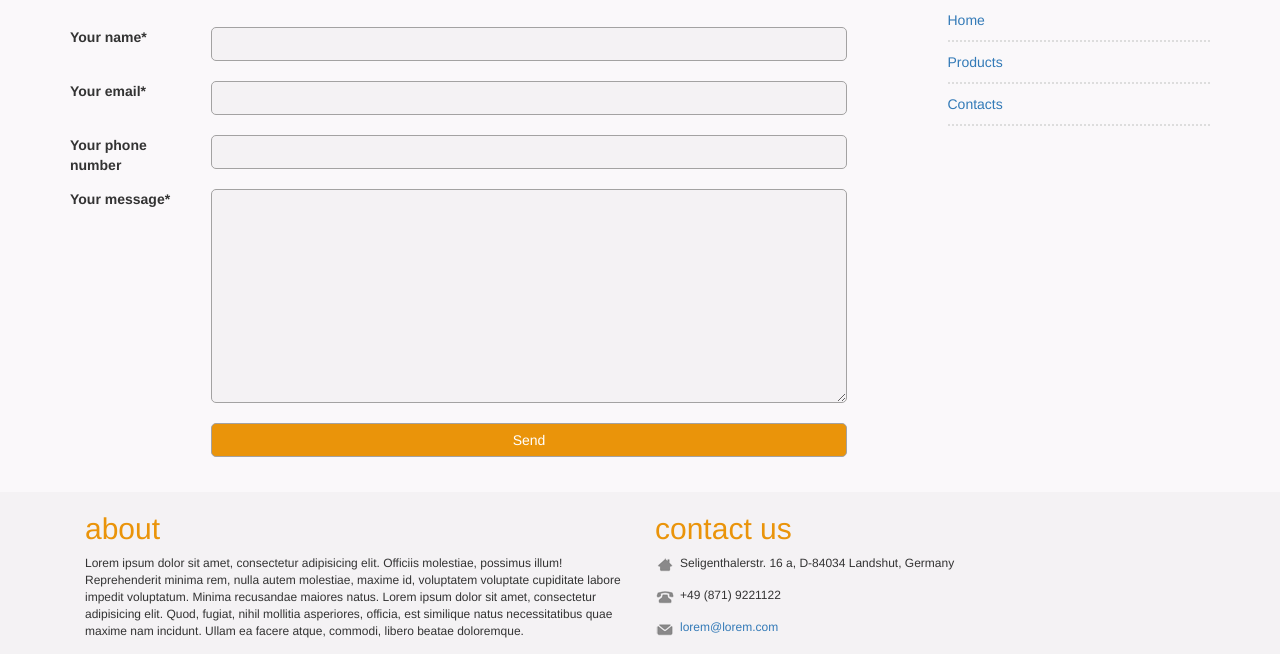
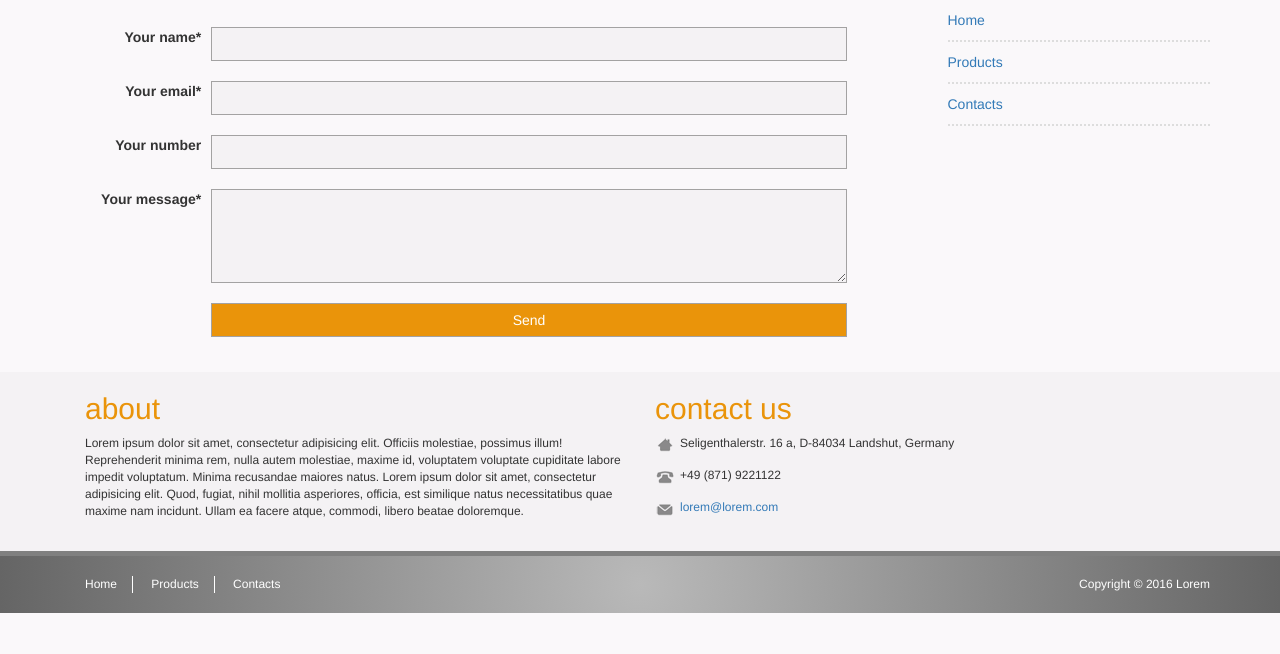
Before and after one commit to notr3d/funatec, a plain HTML site: page contacts.html in a window 1280 px wide. Shown: the part 680-1334 px from the top of the page. After the commit the page ends 1293 px from the top, so only its background shows below. Drawn offline with nearby package versions, Linux system fonts and the light colour scheme; some packages are replaced by stand-ins of ours.

Commit message:
мелкие исправления

```diff
--- a/contacts.html
+++ b/contacts.html
@@ -48,12 +48,12 @@
 					<input type="email" class="col-xs-12 col-sm-9" id="email" name="name" required>
 				</div>
 				<div class="form-group">
-					<label for="tel" class="col-sm-2">Your phone number</label>
+					<label for="tel" class="col-sm-2">Your number</label>
 					<input type="tel" class="col-xs-12 col-sm-9" id="tel" name="name">
 				</div>
 				<div class="form-group">
 					<label for="message" class="col-sm-2">Your message*</label>
-					<textarea name="message" class="col-xs-12 col-sm-9" id="message" cols="30" rows="10"></textarea>
+					<textarea name="message" class="col-xs-12 col-sm-9" id="message" rows="4" required></textarea>
 				</div>
 				<div class="form-group">
 					<input type="submit" class="col-xs-12 col-sm-offset-2 col-sm-9" value="Send">
--- a/js/script.js
+++ b/js/script.js
@@ -80,7 +80,7 @@ $(document).ready(function(){
 	});
 
 	$('.product__slider-nav').slick({
-		slidesToShow: 3,
+		//slidesToShow: 3,
 		slidesToScroll: 1,
 		asNavFor: '.product__slider',
 		dots: true,
@@ -92,9 +92,7 @@ $(document).ready(function(){
 });
 
 {
-
 	var myCenter=new google.maps.LatLng(54.212117, 37.646803);
-
 	function initialize(){
 	var mapProp = {
 		center:myCenter,
@@ -102,18 +100,13 @@ $(document).ready(function(){
 		scrollwheel:false,
 		mapTypeId:google.maps.MapTypeId.ROADMAP
 	};
-
 	var map=new google.maps.Map(document.getElementById("map"), mapProp);
-
 	var marker=new google.maps.Marker({
 		position:myCenter,
 		icon:'../img/page-logo.png',
 		size: new google.maps.Size(20, 32)
 	});
-
 	marker.setMap(map);
 	}
-
 	google.maps.event.addDomListener(window, 'load', initialize);
-
 };
--- a/less/contacts.less
+++ b/less/contacts.less
@@ -8,7 +8,6 @@
 			outline: none;
 			background: #f4f2f4;
 			border: 1px solid #a3a2a2;
-			border-radius: 5px;
 		  transition: all .3s;
 			&[type="submit"] {
 				background: @orange;
@@ -34,7 +33,6 @@
 			background: #f4f2f4;
 			border: 1px solid #a3a2a2;
 			margin-bottom: 20px;
-			border-radius: 5px;
 		  transition: all .3s;
 			&:hover {
 				background: #fff;
@@ -43,6 +41,7 @@
 		label {
 			padding: 0;
 			padding-right: 10px;
+			text-align: right;
 		}
 	}
 }
--- a/less/products.less
+++ b/less/products.less
@@ -20,7 +20,6 @@
 			padding: 5px 10px;
 			outline: none;
 			border: 1px solid #ddd;
-			margin: 0 5px;
 			transition: all .3s;
 			&:hover {
 				background: lighten(@orange, 10%);
@@ -32,7 +31,6 @@
 		.filter-active {
 			background: @orange;
 			color: #fff;
-			transform: scale(1.1);
 		}
 		@media @mobile {
 			float:none;
```
Also changed, not shown: products.html (+1 -13 lines), css/style.css. Lines whose indentation alone changed are shown as unchanged.
